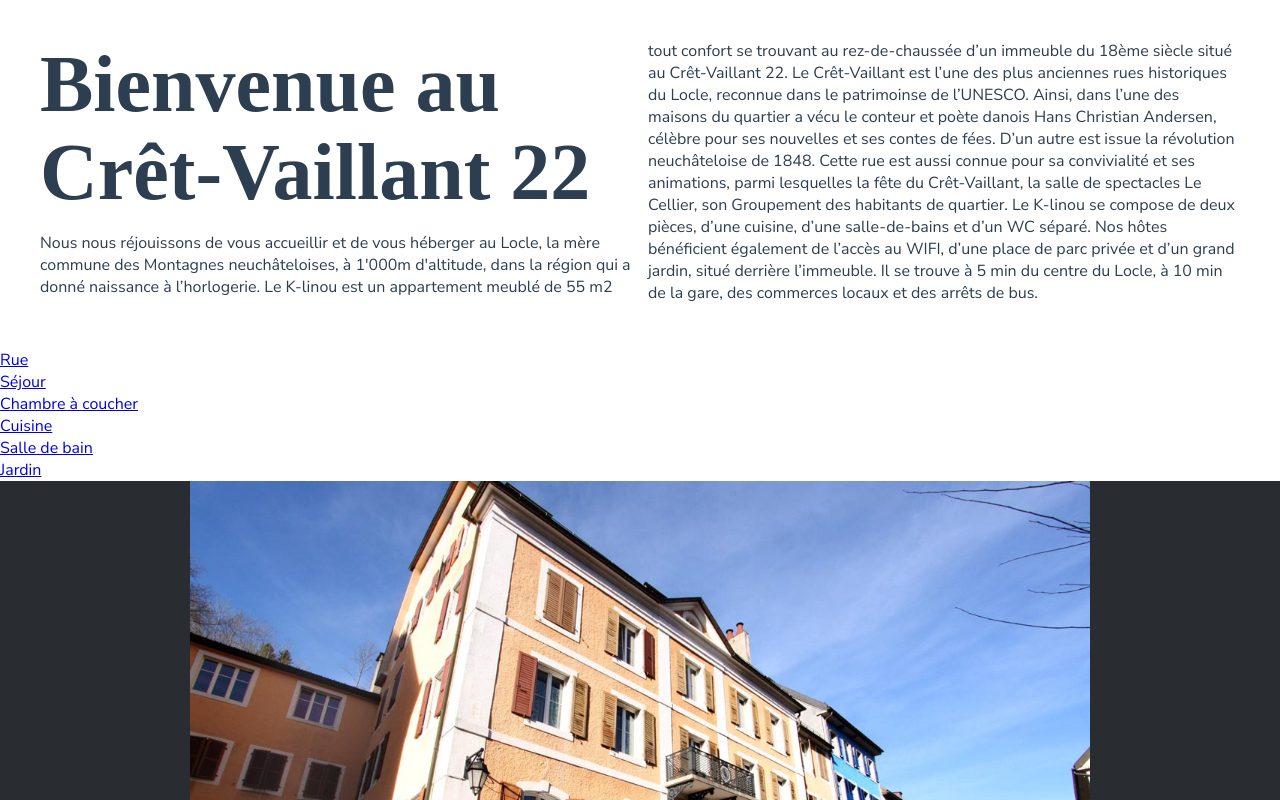
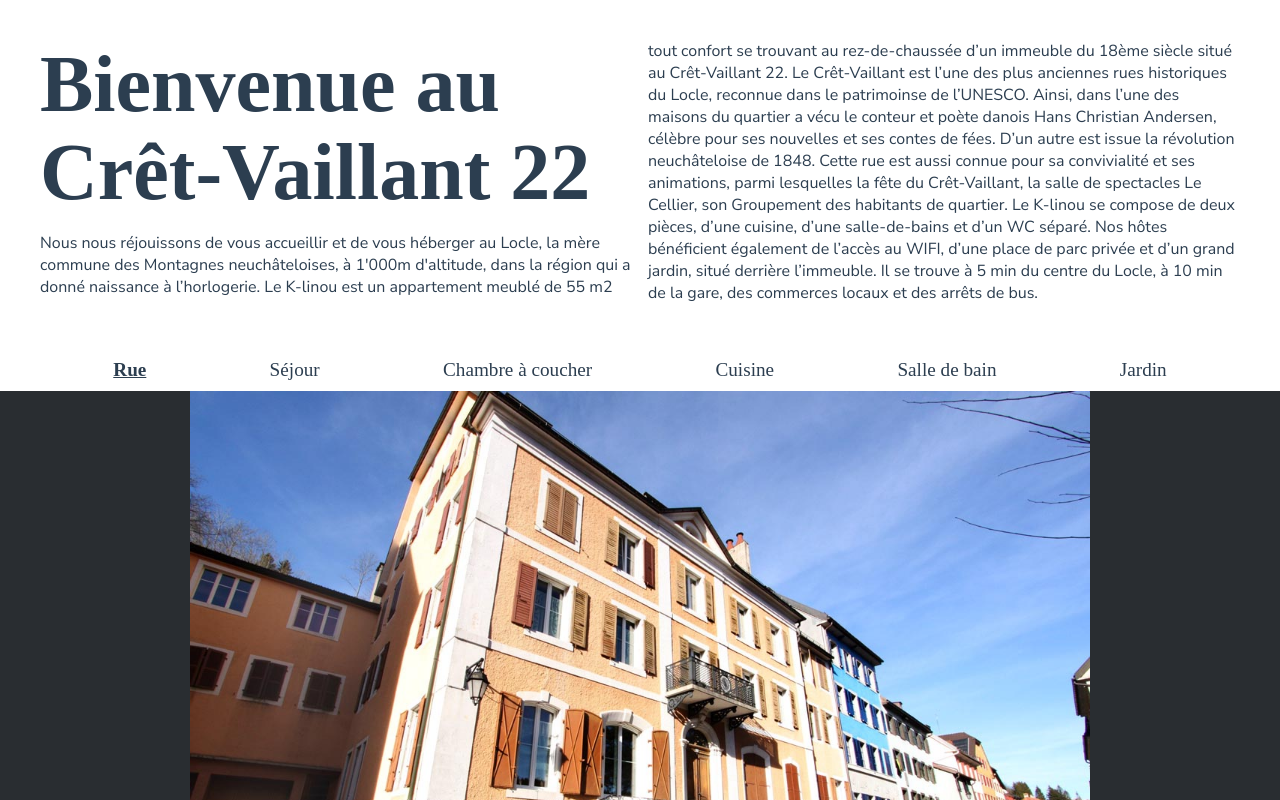
Before and after one commit to j4kim/cret-vaillant-22, a Vue app: page /street in a window 1280 px wide. Shown: the top 800 px of the page. Built offline with nearby package versions, Linux system fonts and the light colour scheme; a web font is replaced by a local one.

Commit message:
pretty nav menu

```diff
--- a/src/App.vue
+++ b/src/App.vue
@@ -16,7 +16,7 @@
         Il se trouve à 5 min du centre du Locle, à 10 min de la gare, des commerces locaux et des arrêts de bus.
       </p>
     </div>
-    <nav>
+    <nav class="title">
       <div
         v-for="page in menu"
         :key="page.name"
@@ -68,6 +68,22 @@ html {
     columns: 400px;
     white-space: pre-line;
   }
+  nav {
+    display: flex;
+    justify-content: space-evenly;
+    font-size: 1.2rem;
+    div {
+      padding: 10px;
+      a {
+        text-decoration: none;
+        color: #2c3e50;
+      }
+      &.active {
+        text-decoration: underline;
+        font-weight: bold;
+      }
+    }
+  }
   .interactive-view {
     height: 66.66vw;
     max-height: 600px;
```
